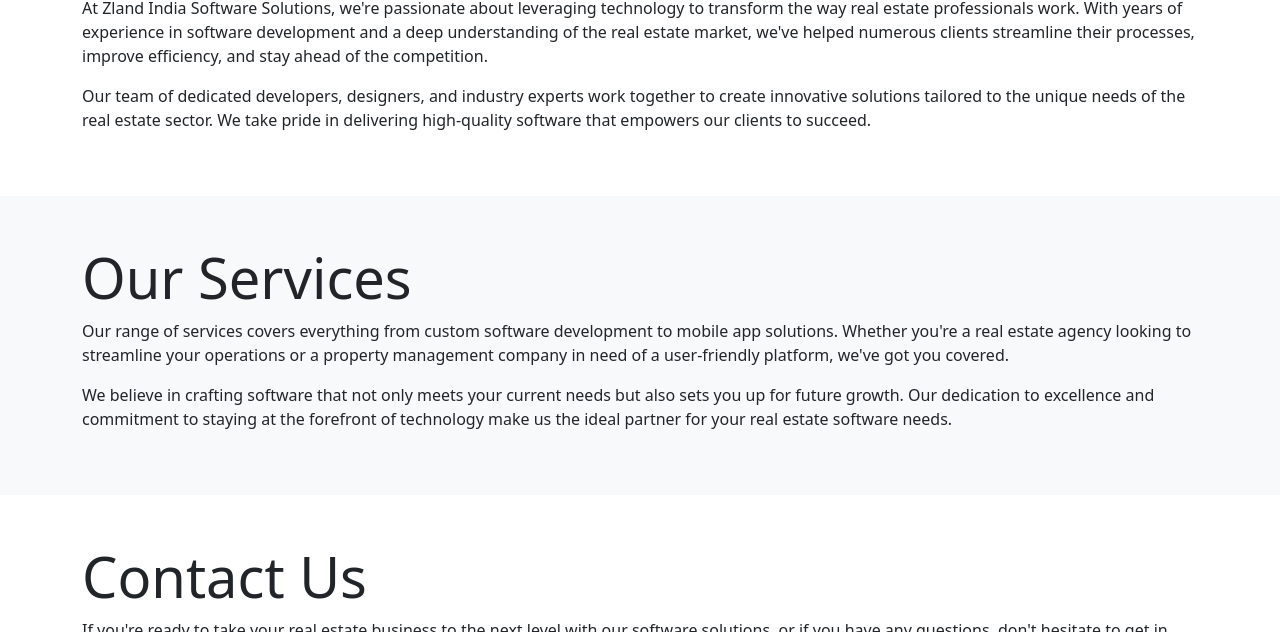
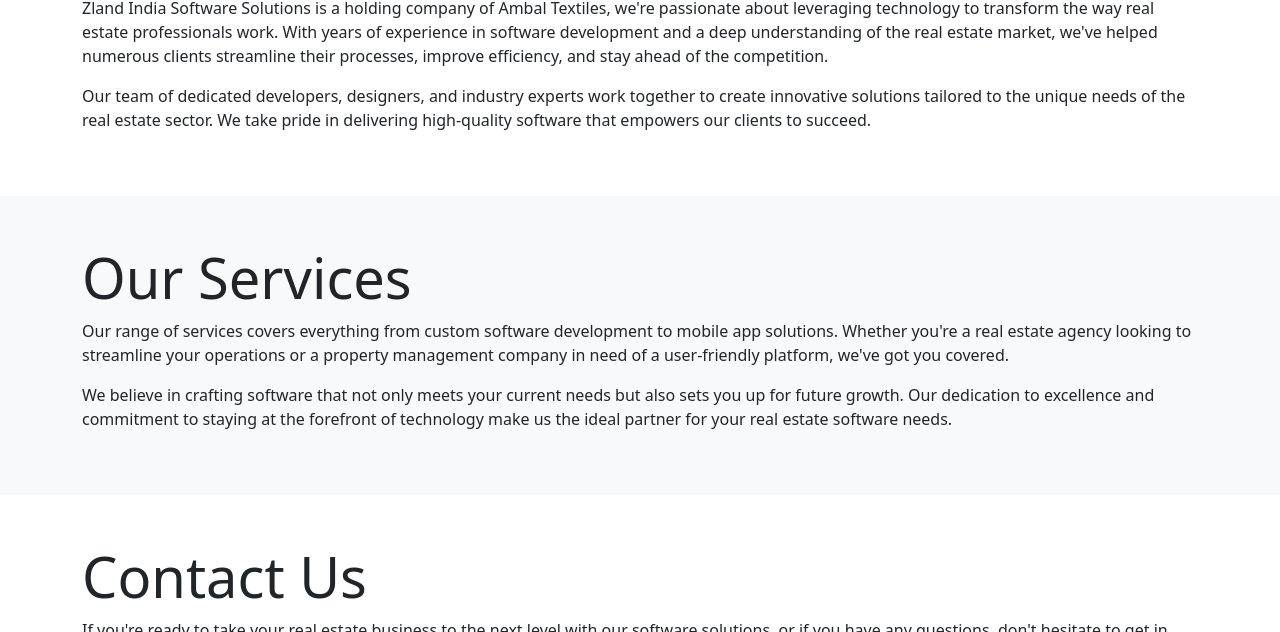
Before and after one commit to zlandindia/Zland_Production_Backend, a website: page public/index.html in a window 1280 px wide. Shown: the part 468-1100 px from the top of the page. Drawn offline with nearby package versions, Linux system fonts and the light colour scheme.

Commit message:
Update index.html

```diff
--- a/public/index.html
+++ b/public/index.html
@@ -69,7 +69,7 @@
       <div class="container">
         <h2 class="display-4">About Us</h2>
         <p>
-          At Zland India Software Solutions, we're passionate about leveraging
+          Zland India Software Solutions is a holding company of Ambal Textiles, we're passionate about leveraging
           technology to transform the way real estate professionals work. With
           years of experience in software development and a deep understanding
           of the real estate market, we've helped numerous clients streamline
```
